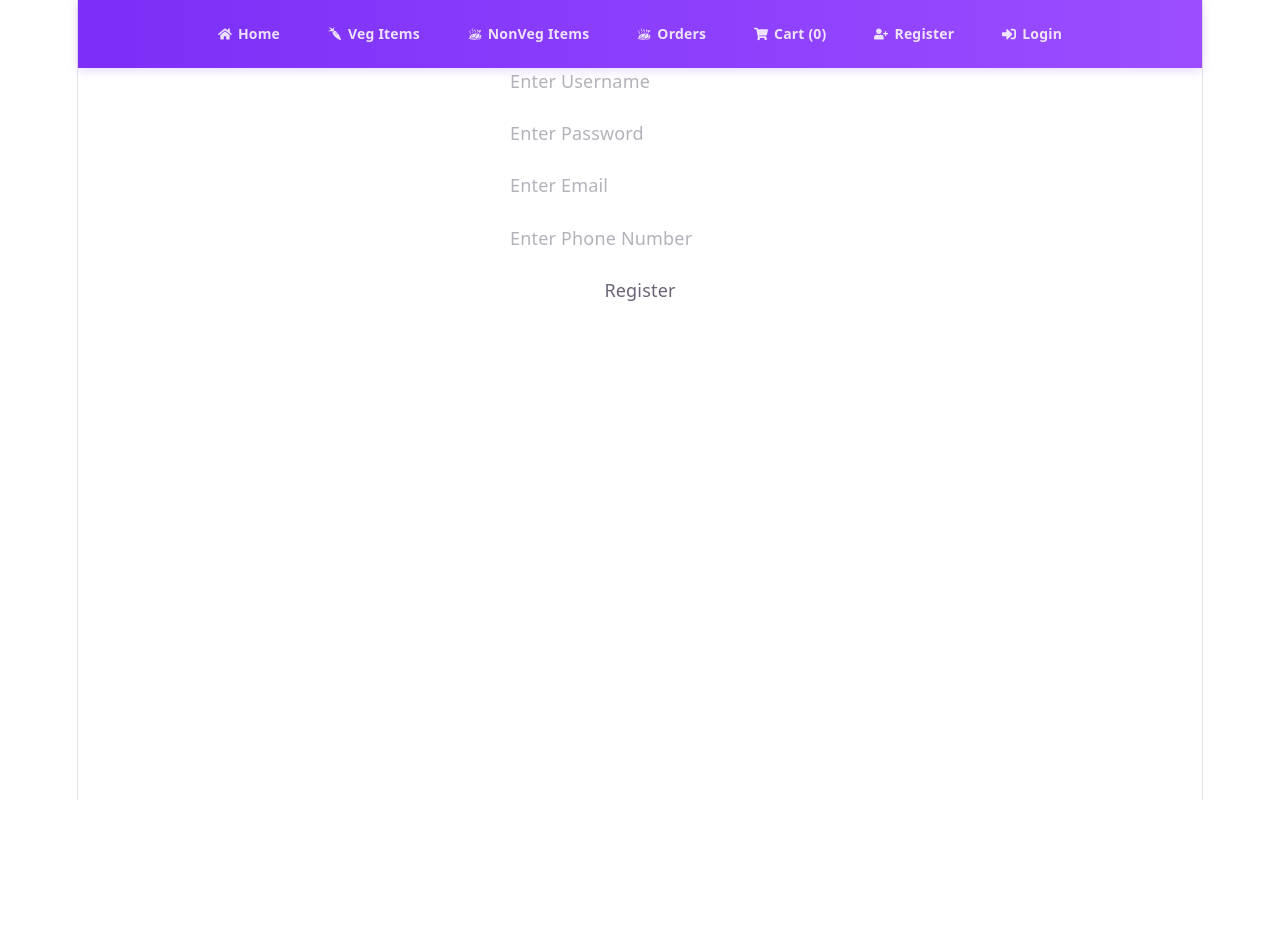
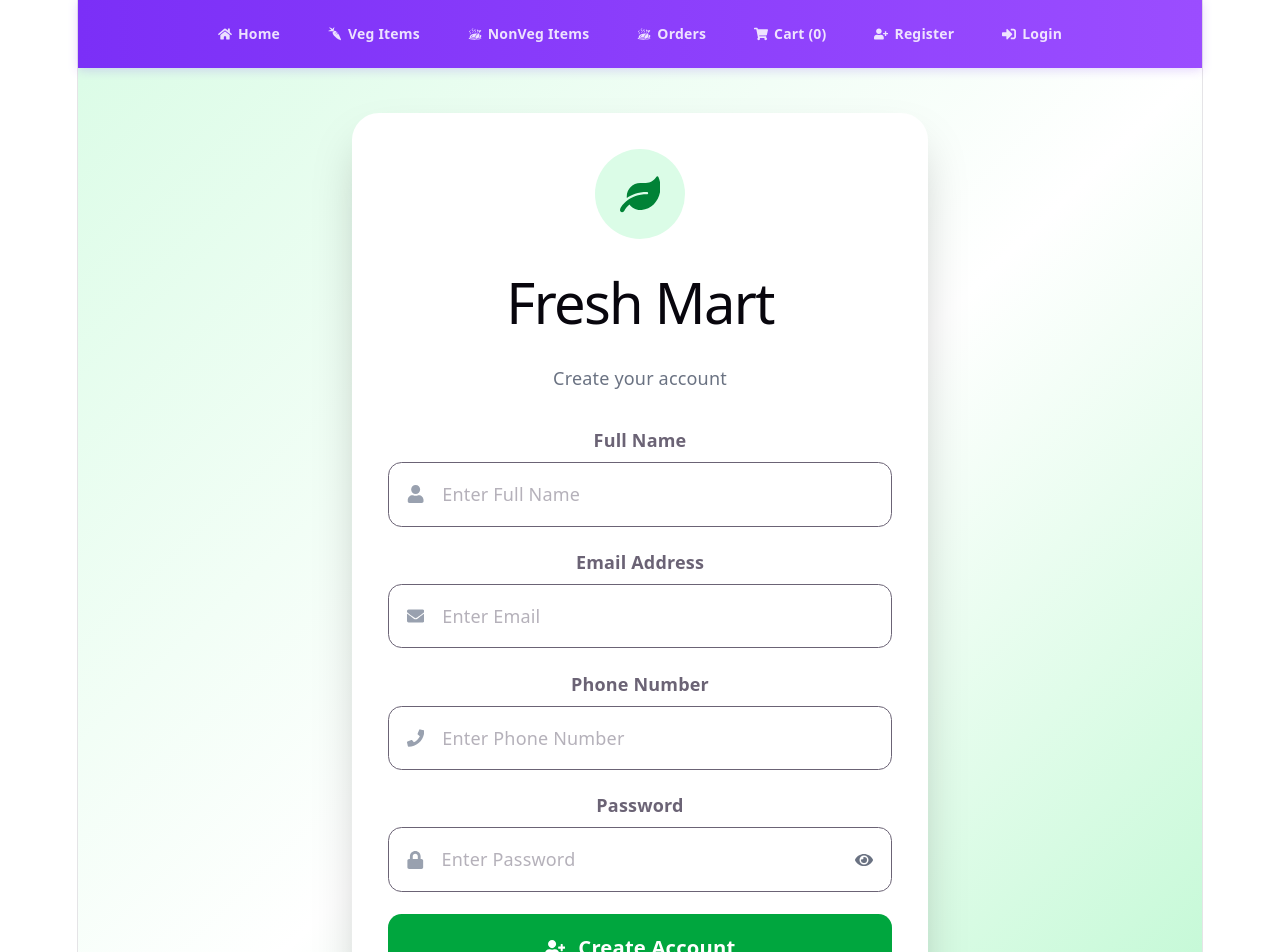
Before and after one commit to hariprasaddev/my-store-app, a React (Vite) app: page /register in a window 1280 px wide. Shown: the top 952 px of the page. Before the commit the page ends 800 px from the top, so only its background shows below. Built offline with nearby package versions, Linux system fonts and the light colour scheme.

Commit message:
updated login and register page

```diff
--- a/src/Login.tsx
+++ b/src/Login.tsx
@@ -1,25 +1,35 @@
-
 import { useForm } from "react-hook-form";
-// import type { RegisterRequest } from "../interfaces/RegitserRequest";
+import { useNavigate, Link } from "react-router-dom";
+import { useState } from "react";
 import type { RegisterRequest } from "./interfaces/RegisterRequest";
-// import type { LoginRequest } from "../interfaces/LoginRequest";
 import type { LoginRequest } from "./interfaces/LoginRequest";
 
+import {
+  FaEnvelope,
+  FaLock,
+  FaEye,
+  FaEyeSlash,
+  FaSignInAlt,
+  FaLeaf,
+} from "react-icons/fa";
+
 function Login() {
-  const {register,handleSubmit,
+  const navigate = useNavigate();
+
+  const [showPassword, setShowPassword] = useState(false);
+
+  const {
+    register,
+    handleSubmit,
     reset,
+    formState: { errors },
   } = useForm<LoginRequest>();
 
   const onSubmitLogics = (data: LoginRequest) => {
-
-    console.log(data);
-
-    // Read all registered users from localStorage
     const users: RegisterRequest[] = JSON.parse(
       localStorage.getItem("users") || "[]"
     );
 
-    // Check whether user exists
     const user = users.find(
       (u) =>
         u.email === data.email &&
@@ -27,58 +37,148 @@ function Login() {
     );
 
     if (user) {
-
-      alert("Login Successful");
-
-      // Store logged-in user
       localStorage.setItem(
         "loggedInUser",
         JSON.stringify(user)
       );
 
+      alert("✅ Login Successful");
+
       reset();
-        window.location.href = "/";
+
+      navigate("/");
     } else {
-
-      alert("Invalid Email or Password");
-
+      alert("❌ Invalid Email or Password");
     }
   };
 
   return (
-    <>
-      <h2>Login</h2>
+    <div className="min-h-screen bg-gradient-to-br from-green-100 via-white to-green-200 flex items-center justify-center px-4">
 
-      <form onSubmit={handleSubmit(onSubmitLogics)}>
+      <div className="bg-white w-full max-w-md rounded-3xl shadow-2xl p-8">
+
+        <div className="text-center mb-8">
+
+          <div className="w-20 h-20 mx-auto rounded-full bg-green-100 flex items-center justify-center">
+
+            <FaLeaf className="text-4xl text-green-700" />
+
+          </div>
+
+          <h1 className="text-4xl font-bold text-green-700 mt-5">
+            Fresh Mart
+          </h1>
+
+          <p className="text-gray-500 mt-2">
+            Login to continue shopping
+          </p>
+
+        </div>
+
+        <form
+          onSubmit={handleSubmit(onSubmitLogics)}
+          className="space-y-5"
+        >
+
+          <div>
+
+            <label className="font-semibold text-gray-700">
+              Email Address
+            </label>
+
+            <div className="flex items-center border rounded-xl mt-2 px-4">
+
+              <FaEnvelope className="text-gray-400" />
 
               <input
                 type="email"
-          placeholder="Enter Email"
+                placeholder="Enter your email"
+                className="w-full p-4 outline-none"
                 {...register("email", {
                   required: "Email is required",
                 })}
               />
 
-        <br />
-        <br />
+            </div>
+
+            {errors.email && (
+              <p className="text-red-500 mt-1 text-sm">
+                {errors.email.message}
+              </p>
+            )}
+
+          </div>
+
+          <div>
+
+            <label className="font-semibold text-gray-700">
+              Password
+            </label>
+
+            <div className="flex items-center border rounded-xl mt-2 px-4">
+
+              <FaLock className="text-gray-400" />
 
               <input
-          type="password"
-          placeholder="Enter Password"
+                type={showPassword ? "text" : "password"}
+                placeholder="Enter password"
+                className="w-full p-4 outline-none"
                 {...register("password", {
                   required: "Password is required",
                 })}
               />
 
-        <br />
-        <br />
+              <button
+                type="button"
+                onClick={() =>
+                  setShowPassword(!showPassword)
+                }
+              >
+                {showPassword ? (
+                  <FaEyeSlash className="text-gray-500" />
+                ) : (
+                  <FaEye className="text-gray-500" />
+                )}
+              </button>
 
-        <button type="submit">
+            </div>
+
+            {errors.password && (
+              <p className="text-red-500 mt-1 text-sm">
+                {errors.password.message}
+              </p>
+            )}
+
+          </div>
+
+          <button
+            type="submit"
+            className="w-full bg-green-600 hover:bg-green-700 text-white py-4 rounded-xl text-lg font-bold flex justify-center items-center gap-3 transition duration-300"
+          >
+            <FaSignInAlt />
             Login
           </button>
 
         </form>
-    </>
+
+        <div className="text-center mt-8">
+
+          <p className="text-gray-600">
+            Don't have an account?
+          </p>
+
+          <Link
+            to="/register"
+            className="text-green-700 font-bold hover:underline"
+          >
+            Create New Account
+          </Link>
+
+        </div>
+
+      </div>
+
+    </div>
   );
 }
 
--- a/src/components/Register.tsx
+++ b/src/components/Register.tsx
@@ -1,90 +1,266 @@
+import { useForm } from "react-hook-form";
+import { Link, useNavigate } from "react-router-dom";
+import type { RegisterRequest } from "../interfaces/RegisterRequest";
 
-import React from 'react'
-import { useForm } from 'react-hook-form'
-// import type { RegisterRequest } from '../interfaces/LoginRequest'
-import type { RegisterRequest } from '../interfaces/RegisterRequest'
-// import { registerUser } from '../apis/AuthApis';
-// import { registerSevice } from '../services/AuthService';
-import { useNavigate } from 'react-router-dom';
+import {
+  FaLeaf,
+  FaUser,
+  FaEnvelope,
+  FaPhone,
+  FaLock,
+  FaEye,
+  FaEyeSlash,
+  FaUserPlus,
+} from "react-icons/fa";
+
+import { useState } from "react";
 
 function Register() {
+  const navigate = useNavigate();
 
-  let {register,handleSubmit,reset}  = useForm<RegisterRequest>();
+  const [showPassword, setShowPassword] = useState(false);
 
-let navigate = useNavigate();
+  const {
+    register,
+    handleSubmit,
+    reset,
+    formState: { errors },
+  } = useForm<RegisterRequest>();
 
-    let onSubmitLogics = (data: RegisterRequest) => {
-
-        console.log(data);
-
-        // registerSevice(data);
-
-      // Read existing users
+  const onSubmitLogics = (data: RegisterRequest) => {
     const users: RegisterRequest[] = JSON.parse(
       localStorage.getItem("users") || "[]"
     );
 
-    // Check duplicate email
     const userExists = users.some(
       (user) => user.email === data.email
     );
 
     if (userExists) {
-    alert("Email already registered");
+      alert("❌ Email already registered");
       return;
     }
-    // Add id
-  const newUser = { id: users.length + 1, ...data};
 
-   // Add new user to array
+    const newUser = {
+      id: users.length + 1,
+      ...data,
+    };
+
     users.push(newUser);
 
-  localStorage.setItem("users", JSON.stringify(users));
-        alert("Registration successfulll");
+    localStorage.setItem(
+      "users",
+      JSON.stringify(users)
+    );
+
+    alert("✅ Registration Successful");
+
+    reset();
+
     navigate("/login");
-        reset();
-    }
+  };
+
   return (
-    <>
-    <form onSubmit={handleSubmit(onSubmitLogics)}>
+    <div className="min-h-screen bg-gradient-to-br from-green-100 via-white to-green-200 flex items-center justify-center px-4 py-10">
+
+      <div className="bg-white w-full max-w-lg rounded-3xl shadow-2xl p-8">
+
+        <div className="text-center mb-8">
+
+          <div className="w-20 h-20 rounded-full bg-green-100 flex items-center justify-center mx-auto">
+
+            <FaLeaf className="text-4xl text-green-700" />
+
+          </div>
+
+          <h1 className="text-4xl font-bold text-green-700 mt-5">
+            Fresh Mart
+          </h1>
+
+          <p className="text-gray-500 mt-2">
+            Create your account
+          </p>
+
+        </div>
+
+        <form
+          onSubmit={handleSubmit(onSubmitLogics)}
+          className="space-y-5"
+        >
+
+          {/* Name */}
+
+          <div>
+
+            <label className="font-semibold">
+              Full Name
+            </label>
+
+            <div className="flex items-center border rounded-xl mt-2 px-4">
+
+              <FaUser className="text-gray-400" />
 
               <input
                 type="text"
-        {...register("name")}
-        placeholder="Enter Username"
+                placeholder="Enter Full Name"
+                className="w-full p-4 outline-none"
+                {...register("name", {
+                  required: "Name is required",
+                })}
               />
 
-      <br /><br />
+            </div>
 
-      <input
-        type="password"
-        {...register("password")}
-        placeholder="Enter Password"
-      />
+            {errors.name && (
+              <p className="text-red-500 text-sm mt-1">
+                {errors.name.message}
+              </p>
+            )}
 
-      <br /><br />
+          </div>
+
+          {/* Email */}
+
+          <div>
+
+            <label className="font-semibold">
+              Email Address
+            </label>
+
+            <div className="flex items-center border rounded-xl mt-2 px-4">
+
+              <FaEnvelope className="text-gray-400" />
 
               <input
                 type="email"
-        {...register("email")}
                 placeholder="Enter Email"
+                className="w-full p-4 outline-none"
+                {...register("email", {
+                  required: "Email is required",
+                })}
               />
 
-      <br /><br />
+            </div>
+
+            {errors.email && (
+              <p className="text-red-500 text-sm mt-1">
+                {errors.email.message}
+              </p>
+            )}
+
+          </div>
+
+          {/* Phone */}
+
+          <div>
+
+            <label className="font-semibold">
+              Phone Number
+            </label>
+
+            <div className="flex items-center border rounded-xl mt-2 px-4">
+
+              <FaPhone className="text-gray-400" />
 
               <input
-        type="number"
-        {...register("phone")}
+                type="tel"
                 placeholder="Enter Phone Number"
+                className="w-full p-4 outline-none"
+                {...register("phone", {
+                  required: "Phone number is required",
+                })}
               />
 
-      <br /><br />
+            </div>
 
-      <button type="submit">Register</button>
+            {errors.phone && (
+              <p className="text-red-500 text-sm mt-1">
+                {errors.phone.message}
+              </p>
+            )}
+
+          </div>
+
+          {/* Password */}
+
+          <div>
+
+            <label className="font-semibold">
+              Password
+            </label>
+
+            <div className="flex items-center border rounded-xl mt-2 px-4">
+
+              <FaLock className="text-gray-400" />
+
+              <input
+                type={showPassword ? "text" : "password"}
+                placeholder="Enter Password"
+                className="w-full p-4 outline-none"
+                {...register("password", {
+                  required: "Password is required",
+                  minLength: {
+                    value: 6,
+                    message:
+                      "Minimum 6 characters",
+                  },
+                })}
+              />
+
+              <button
+                type="button"
+                onClick={() =>
+                  setShowPassword(!showPassword)
+                }
+              >
+                {showPassword ? (
+                  <FaEyeSlash className="text-gray-500" />
+                ) : (
+                  <FaEye className="text-gray-500" />
+                )}
+              </button>
+
+            </div>
+
+            {errors.password && (
+              <p className="text-red-500 text-sm mt-1">
+                {errors.password.message}
+              </p>
+            )}
+
+          </div>
+
+          {/* Register Button */}
+
+          <button
+            type="submit"
+            className="w-full bg-green-600 hover:bg-green-700 text-white py-4 rounded-xl font-bold text-lg flex justify-center items-center gap-3 transition duration-300"
+          >
+            <FaUserPlus />
+            Create Account
+          </button>
 
         </form>
-    </>
-  )
+
+        <div className="text-center mt-8">
+
+          <p className="text-gray-600">
+            Already have an account?
+          </p>
+
+          <Link
+            to="/login"
+            className="text-green-700 font-bold hover:underline"
+          >
+            Login Here
+          </Link>
+
+        </div>
+
+      </div>
+
+    </div>
+  );
 }
 
-export default Register
+export default Register;
```
Lines whose indentation alone changed are shown as unchanged.
